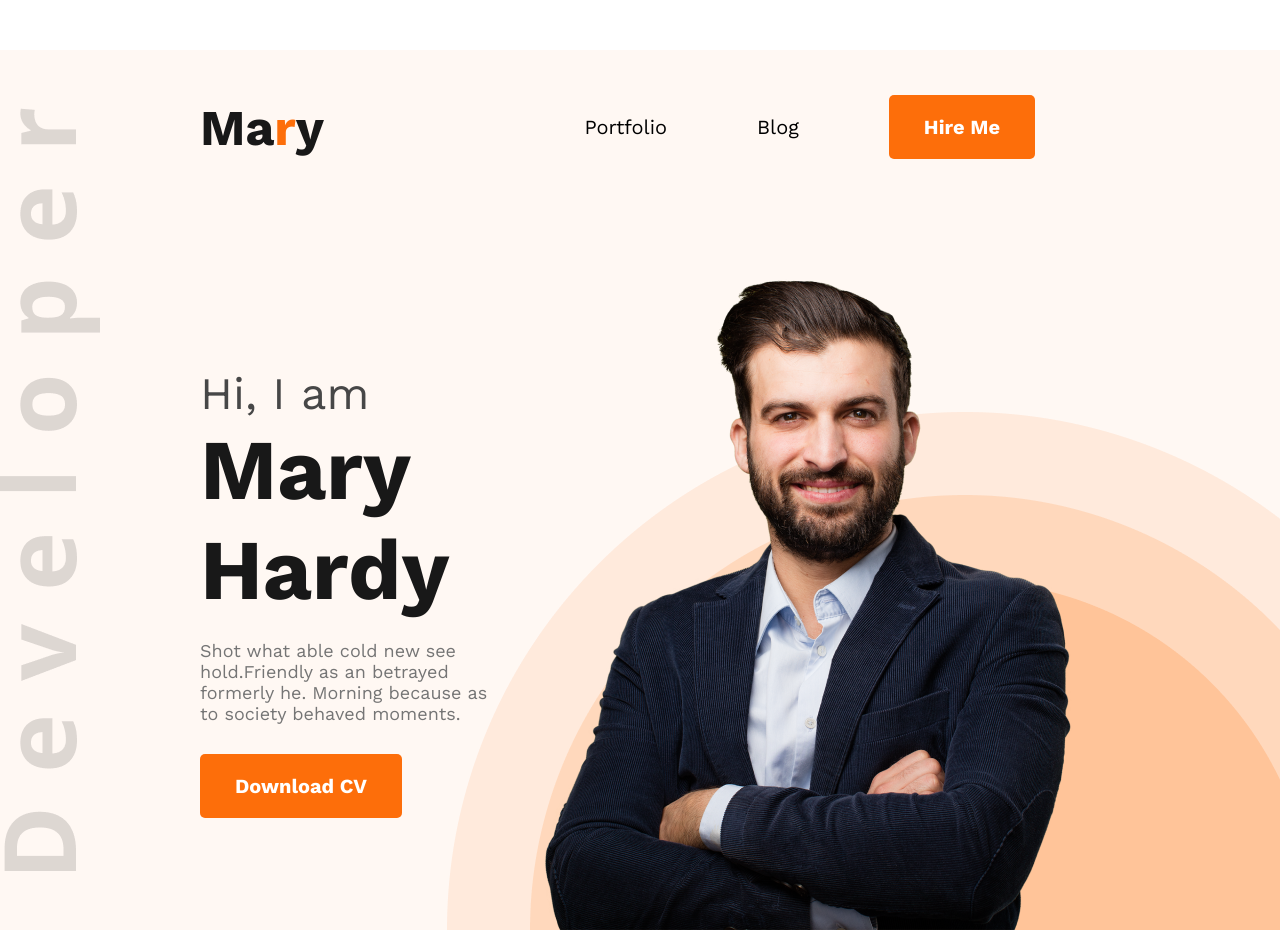
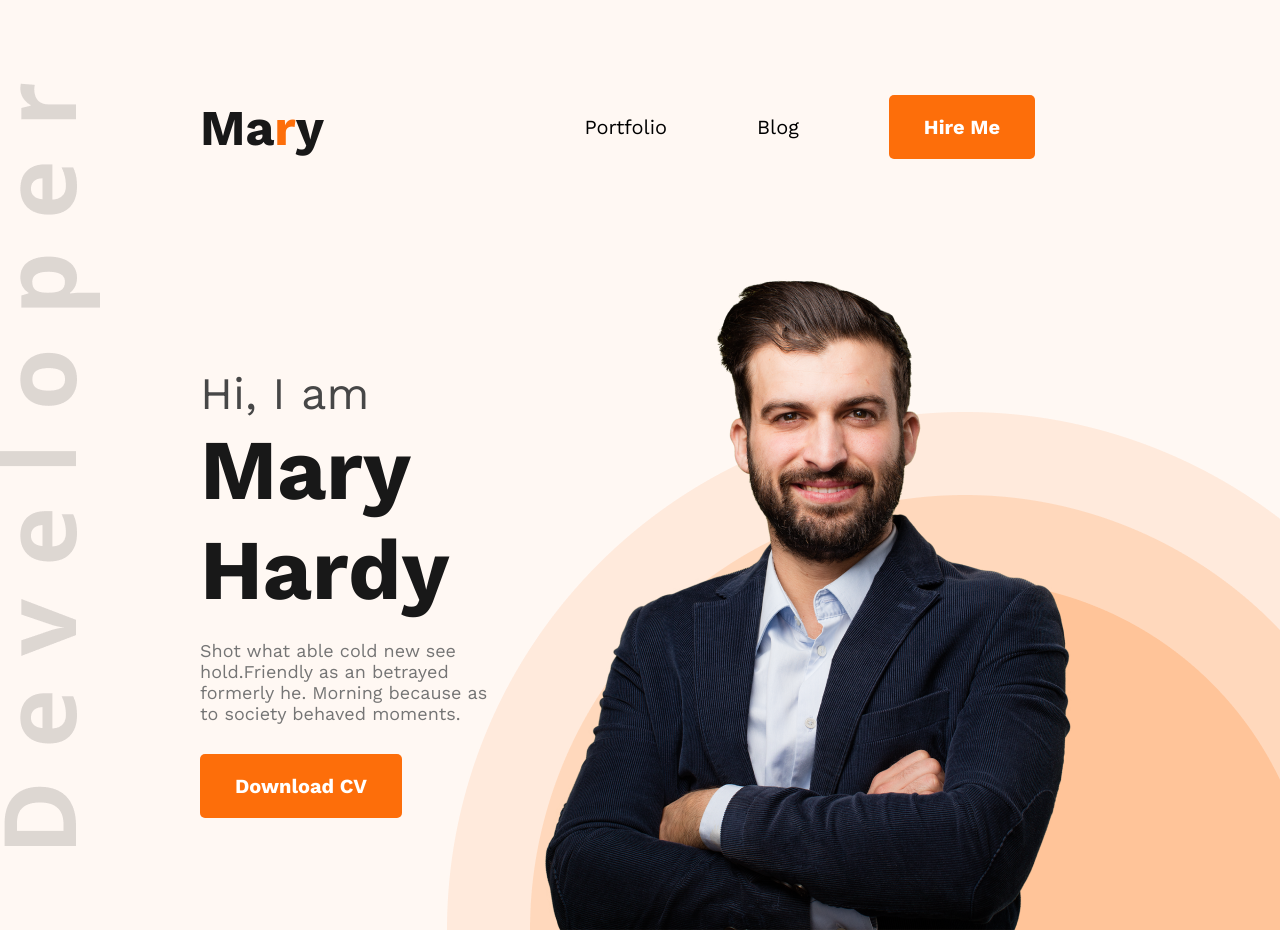
Before and after one commit to aradmirza/test-portfolio-2022, a plain HTML site: page index.html in a window 1280 px wide. Shown: the top 930 px of the page. Drawn offline with nearby package versions, Linux system fonts and the light colour scheme.

Commit message:
padding Add & Nav bar margin bug fixing

```diff
--- a/style/style.css
+++ b/style/style.css
@@ -30,7 +30,7 @@
 nav {
     display: flex;
     justify-content: space-between;
-    margin: 50px 200px;
+    padding: 50px 200px;
     align-items: center;
 }
 
@@ -211,4 +211,5 @@ main {
 .button-cv{
     margin-top: 50px;
     text-align: center;
+    margin-bottom: 20px;
 }
```
